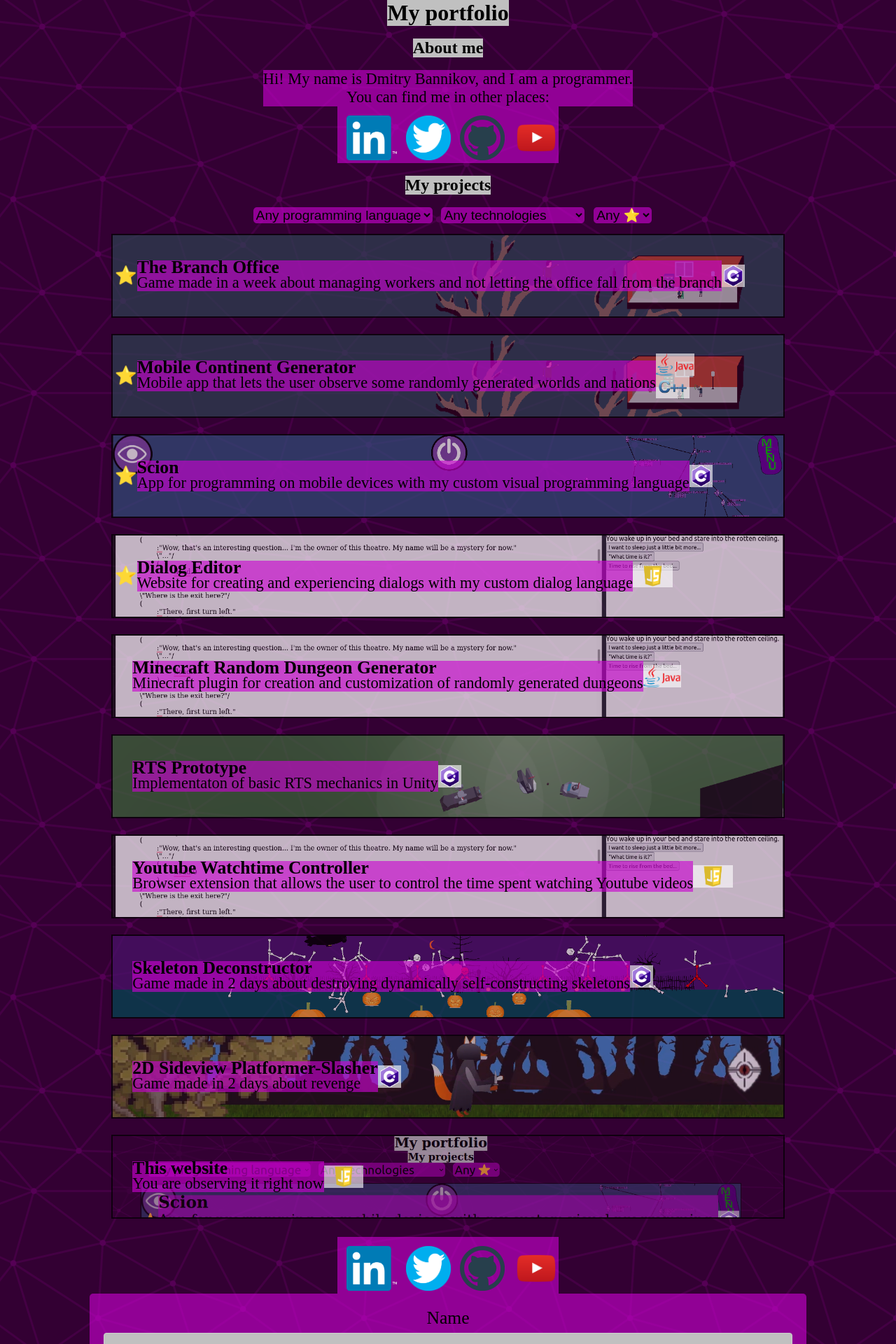
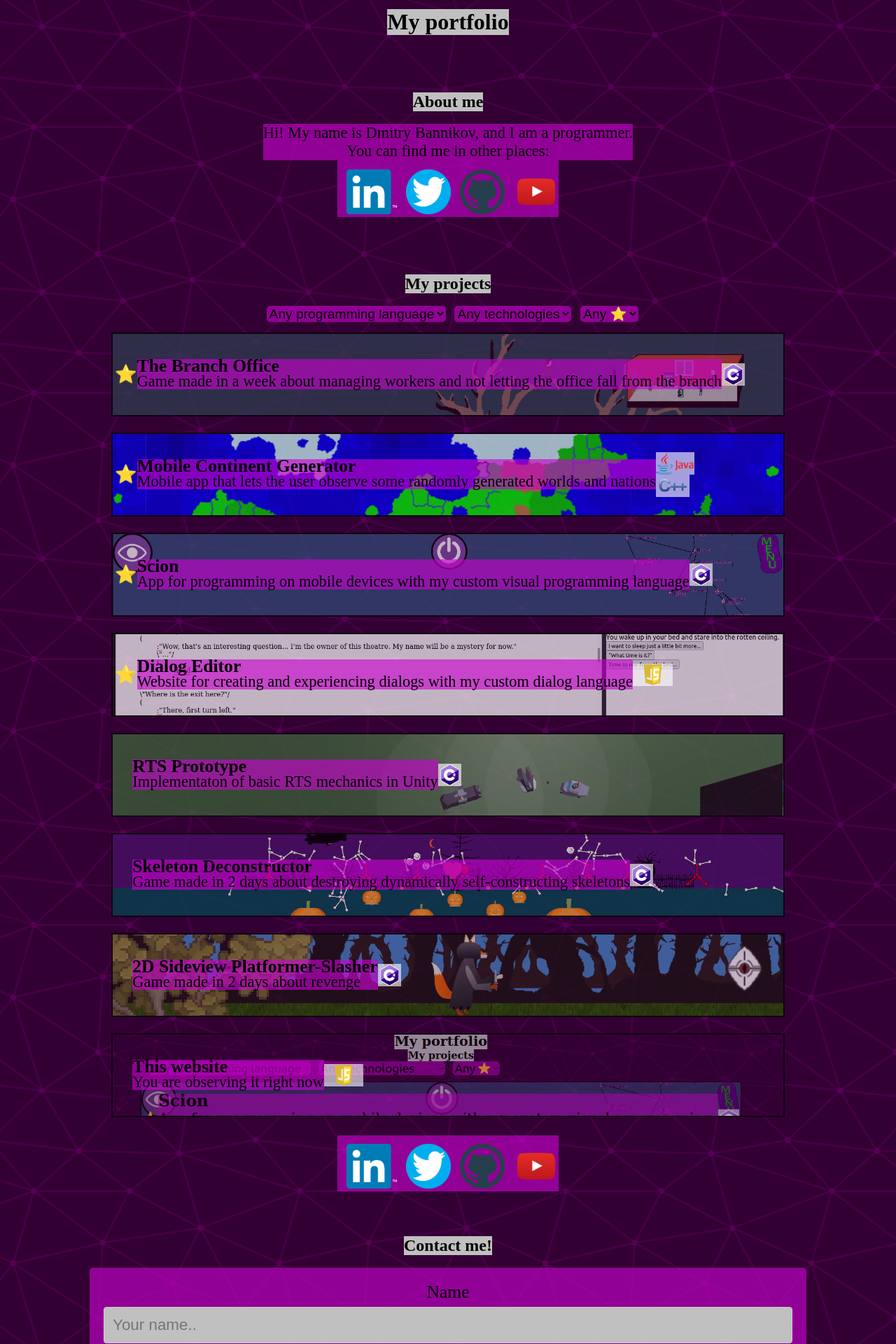
Before and after one commit to Dirakon/Dirakon.github.io, a React (Create React App) app: page / in a window 1280 px wide. Shown: the top 1920 px of the page at 70% size. Built offline with nearby package versions, Linux system fonts and the light colour scheme; a web font is replaced by a local one.

Commit message:
cleaned some thing a little bit

```diff
--- a/src/App.js
+++ b/src/App.js
@@ -14,6 +14,8 @@ import imageSKI from "./images/ski.png"
 import gifSKI from "./images/ski.mp4"
 import imageSITE from "./images/site.png"
 import github from "./images/github.png"
+import gifMCG from "./images/mcg.mp4"
+import imageMCG from "./images/mcg.png"
 import linkedin from "./images/linkedin.png"
 import youtube from "./images/youtube.png"
 import twitter from "./images/twitter.png"
@@ -61,7 +63,7 @@ function App() {
         </div>
     },
     {
-      title: "Mobile Continent Generator", description: "Mobile app that lets the user observe some randomly generated worlds and nations", video: gifDE, image: imageTBO, criteria: {
+      title: "Mobile Continent Generator", description: "Mobile app that lets the user observe some randomly generated worlds and nations", video: gifMCG, image: imageMCG, criteria: {
         "programming language": ["java", "c++"],
         "technologies": ["android"],
         "⭐": ["⭐"]
@@ -134,7 +136,7 @@ function App() {
           </p>
         </div>
     },*/
-    {
+    /*{
       title: "Minecraft Random Dungeon Generator", description: "Minecraft plugin for creation and customization of randomly generated dungeons", image: imageDE, video: gifDE, criteria: {
         "programming language": ["java"],
         "technologies": ["minecraft plugin"],
@@ -150,7 +152,7 @@ function App() {
             You can check out <a href={"https://github.com/Dirakon/Minecraft-Random-Dungeon-Generator"}>the source code</a>.
           </p>
         </div>
-    },
+    },*/
     {
       title: "RTS Prototype", description: "Implementaton of basic RTS mechanics in Unity", image: imageRTS, video: gifRTS, criteria: {
         "programming language": ["c#"],
@@ -167,7 +169,7 @@ function App() {
           </p>
         </div>
     },
-    {
+    /*{
       title: "Youtube Watchtime Controller", description: "Browser extension that allows the user to control the time spent watching Youtube videos", image: imageDE, video: gifDE, criteria: {
         "programming language": ["js"],
         "technologies": ["browser extension"],
@@ -182,12 +184,12 @@ function App() {
             You can check out <a href={"https://github.com/Dirakon/Youtube-Watchtime-Controller"}>the source code.</a>
           </p>
         </div>
-    },
+    },*/
     {
       title: "Skeleton Deconstructor", description: "Game made in 2 days about destroying dynamically self-constructing skeletons", image: imageSD, video: gifSD, criteria: {
         "programming language": ["c#"],
         "technologies": ["unity"],
-        "⭐": [""]
+        "⭐": [" "]
       }, actual:
         <div>
           <p>
@@ -205,7 +207,7 @@ function App() {
       title: "2D Sideview Platformer-Slasher", description: "Game made in 2 days about revenge", image: imagePS, video: gifPS, criteria: {
         "programming language": ["c#"],
         "technologies": ["unity"],
-        "⭐": [""]
+        "⭐": [" "]
       }, actual:
         <div>
           <p>
@@ -244,7 +246,7 @@ function App() {
   startResolutionCourutine();
   return (
     <div className="App">
-      <h1 className="header">My portfolio</h1>
+      <h1 className="header" style = {{marginTop: "1vw"}}>My portfolio</h1>
       <br />
       <h2 className="header">About me</h2>
       <br />
@@ -256,6 +258,8 @@ function App() {
       <br />
       <ProjectList projects={projects} title="My projects" criterionSearch />
       <ContactLine linksToIcons={contactLinkToIcon}></ContactLine>
+      <h2 className="header">Contact me!</h2>
+      <br />
       <ContactForm></ContactForm>
     </div>
   );
--- a/src/components/ContactForm.jsx
+++ b/src/components/ContactForm.jsx
@@ -35,7 +35,7 @@ const ContactForm = function (props) {
 
             <label className = "formLabel" htmlFor="subject">Subject</label>
             <textarea className = "formField" id="subject" name="subject"
-                placeholder="Write something.." style={{ height: '20vw' }}></textarea>
+                placeholder="Write something.." style={{ height: '10vw' }}></textarea>
 
             <input className = "formButton" type="submit" value="Submit" />
         </form>
--- a/src/styles/App.css
+++ b/src/styles/App.css
@@ -35,6 +35,7 @@ html, body {
   background-color: silver;
   width: fit-content;
   margin: 0 auto;
+  margin-top: 5vw;
 }
 .aboutMeParagraph{
   background-color: rgba(202, 3, 209, 0.623);
--- a/src/styles/ContactForm.css
+++ b/src/styles/ContactForm.css
@@ -19,6 +19,7 @@
      padding: 12px 20px;
      border: none;
      border-radius: 4px;
+     font-size: var(--bigTextSize);
      cursor: pointer;
  }
 
```
Also changed, not shown: src/images/mcg.png (added), 1 other file (tests, documents, lock files or other folders).
